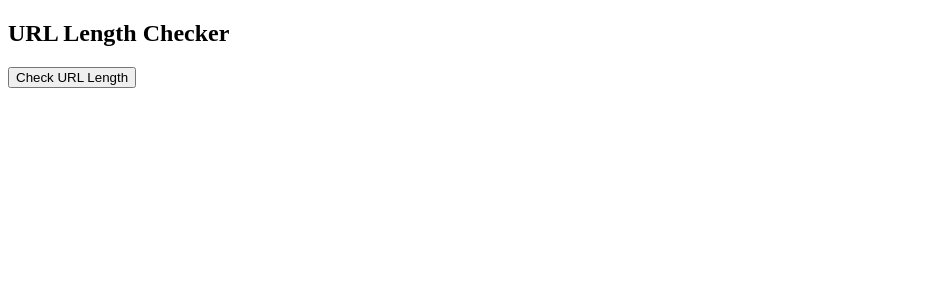
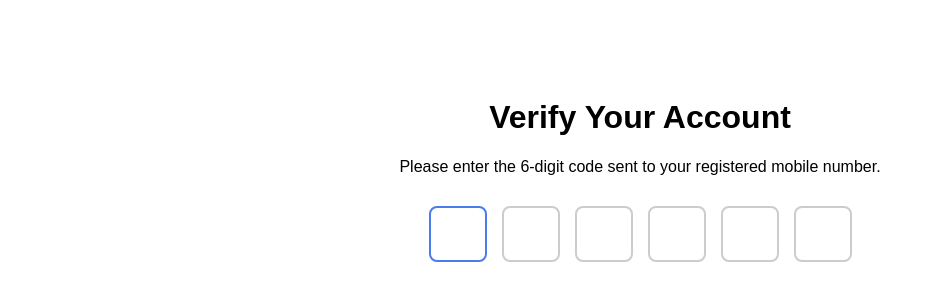
Before and after one commit to acciojob/OTP-ChennupalliTriveni, a website: page main.html in a window 1280 px wide. Shown: the whole page, without its empty margins (0-935 px from the left). Drawn offline with Linux system fonts and the light colour scheme.

Commit message:
created a submission

```diff
--- a/main.html
+++ b/main.html
@@ -1,15 +1,24 @@
 <!DOCTYPE html>
-<html>
+<html lang="en">
 <head>
-    <title>URL Length</title>
-    <link rel="stylesheet" href="style.css">
+    <meta charset="UTF-8">
+    <title>OTP Verification</title>
+    <link rel="stylesheet" href="styles.css">
 </head>
 <body>
 
-<h2>URL Length Checker</h2>
+    <h1 id="verification_heading">Verify Your Account</h1>
+    <p id="verification_subtext">Please enter the 6-digit code sent to your registered mobile number.</p>
 
-<button onclick="showURLLength()">Check URL Length</button>
+    <div class="code-container">
+        <input type="text" maxlength="1" class="code" />
+        <input type="text" maxlength="1" class="code" />
+        <input type="text" maxlength="1" class="code" />
+        <input type="text" maxlength="1" class="code" />
+        <input type="text" maxlength="1" class="code" />
+        <input type="text" maxlength="1" class="code" />
+    </div>
 
-<script src="script.js"></script>
+    <script src="script.js"></script>
 </body>
 </html>
--- a/script.js
+++ b/script.js
@@ -1,6 +1,39 @@
-//your JS code here. If required.
-function showURLLength() {
-    const url = location.href;   // get current URL
-    const len = url.length;      // length of URL
-    alert("The length of the URL is: " + len);
-}
+const inputs = document.querySelectorAll(".code");
+
+inputs[0].focus();
+
+inputs.forEach((input, index) => {
+
+    input.addEventListener("input", (e) => {
+        const value = e.target.value;
+
+        // Only allow digits
+        if (!/^[0-9]$/.test(value)) {
+            e.target.value = "";
+            return;
+        }
+
+        // Move to next box if exists
+        if (value !== "" && index < inputs.length - 1) {
+            inputs[index + 1].focus();
+        }
+    });
+
+    input.addEventListener("keydown", (e) => {
+
+        // Handle Backspace Key
+        if (e.key === "Backspace") {
+            if (input.value === "") {
+                // go to previous field
+                if (index > 0) {
+                    inputs[index - 1].focus();
+                    inputs[index - 1].value = "";
+                }
+            } else {
+                // Delete current digit
+                input.value = "";
+            }
+        }
+    });
+
+});
--- a/styles.css
+++ b/styles.css
@@ -1,12 +1,26 @@
-/*  your css code here. If applicable */
 body {
     font-family: Arial, sans-serif;
     text-align: center;
-    margin-top: 50px;
+    padding-top: 70px;
 }
 
-button {
-    padding: 10px 20px;
-    font-size: 16px;
-    cursor: pointer;
+.code-container {
+    display: flex;
+    justify-content: center;
+    margin-top: 30px;
+    gap: 15px;
 }
+
+.code {
+    width: 50px;
+    height: 50px;
+    font-size: 24px;
+    text-align: center;
+    border-radius: 8px;
+    border: 2px solid #ccc;
+}
+
+.code:focus {
+    outline: none;
+    border-color: #4b7bec;
+}
```
